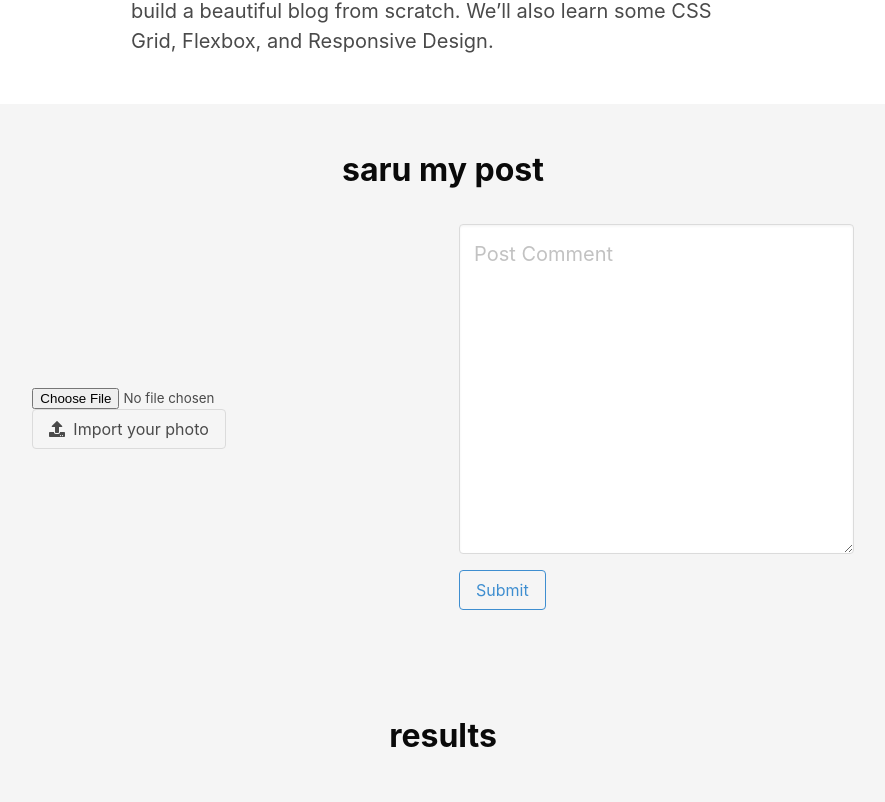
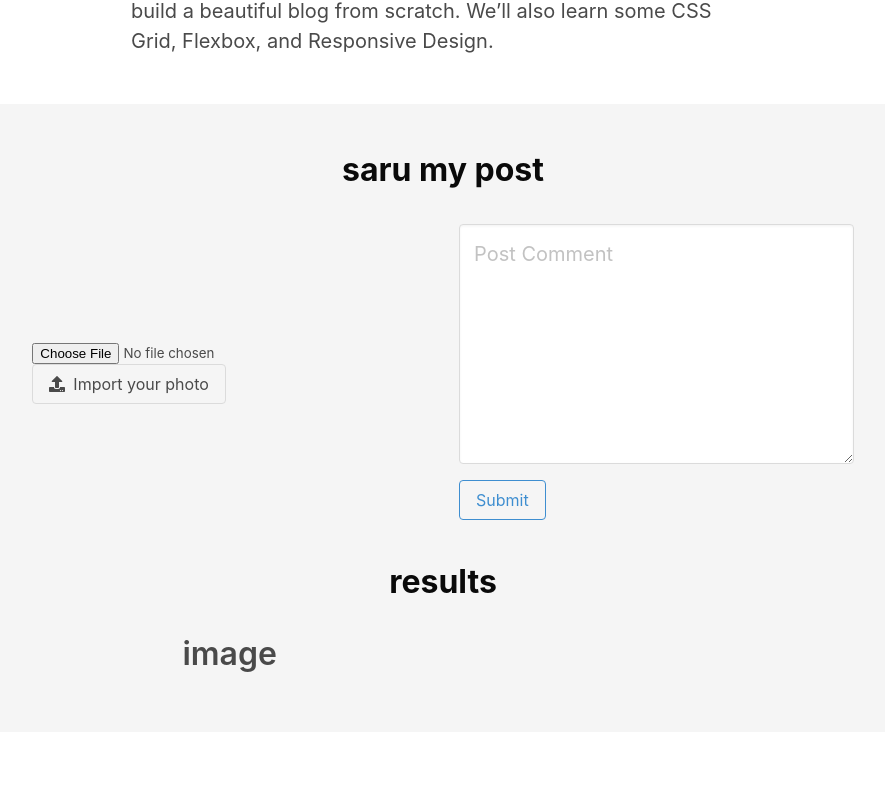
Before and after one commit to createandbuild/saru, a Flask app: page / in a window 1280 px wide. Shown: the part 1889-2691 px from the top of the page, without its empty margins (197-1082 px from the left). After the commit the page ends 2561 px from the top, so only its background shows below. Run offline with Flask 2, Linux system fonts and the light colour scheme; some libraries are stand-ins or nearby versions.

Commit message:
slots for result

```diff
--- a/static/css/style.css
+++ b/static/css/style.css
@@ -31,7 +31,7 @@ html {
 }
 
 .hero {
-  background: black url(images/hero-1.jpg) center / cover;
+  background: black url(../img/protest.jpeg) center / cover;
 }
 
 @media (max-width: 1024px) {
--- a/templates/base.html
+++ b/templates/base.html
@@ -53,7 +53,7 @@
         </nav>
 
         <header class="hero-body">
-          <div class="is-overlay has-text-centered single-spaced" style="top: 182px">
+          <div class="is-overlay has-text-centered single-spaced" style="top: 100px">
             <h1 class="subtitle is-4 has-text-white has-text-weight-light">PROTECT THE</h1>
             <h2 class="title is-1 has-text-white">MÖNKE</h2>
           </div>
@@ -229,7 +229,7 @@
           <form method="post">
             <div class="form-group">
                 <textarea name="content" placeholder="Post Comment"
-                          class="textarea is-medium" rows="10">{{ request.form['content'] }}</textarea>
+                          class="textarea is-medium" rows="7">{{ request.form['content'] }}</textarea>
             </div>
             <div class="form-group" style="padding-top: 1rem;">
                 <button type="submit" class="button is-info is-outlined">Submit</button>
@@ -238,11 +238,23 @@
         </div>
       </div>
 
-      </section>
-
-      <section class="section is-paddingless-horizontal notification">
-        <h1 class="title has-text-black has-text-weight-bold center">results</h1>
-
+      <h1 class="title has-text-black has-text-weight-bold center" style="padding-top: 2rem;">results</h1>
+      <div class="columns is-mobile is-variable is-4 is-marginless grid-xl center">
+        <div class="column is-4 center">
+          <h1 class="title is-3">image</h1>
+          {% if image is not none %}
+          <img id="result_img" src="{{image}}" width="300" />
+          {% endif %}
+          <!-- image result -->
+        </div>
+        <div class="column is-4">
+          <div class="control">
+            {% if caption is not none %}
+            <textarea class="textarea is-medium" readonly rows="7">{{ caption }}</textarea>
+            {% endif %}
+          </div>
+        </div>
+      </div>
 
       </section>
 
```
Also changed, not shown: static/img/protest.jpeg.
